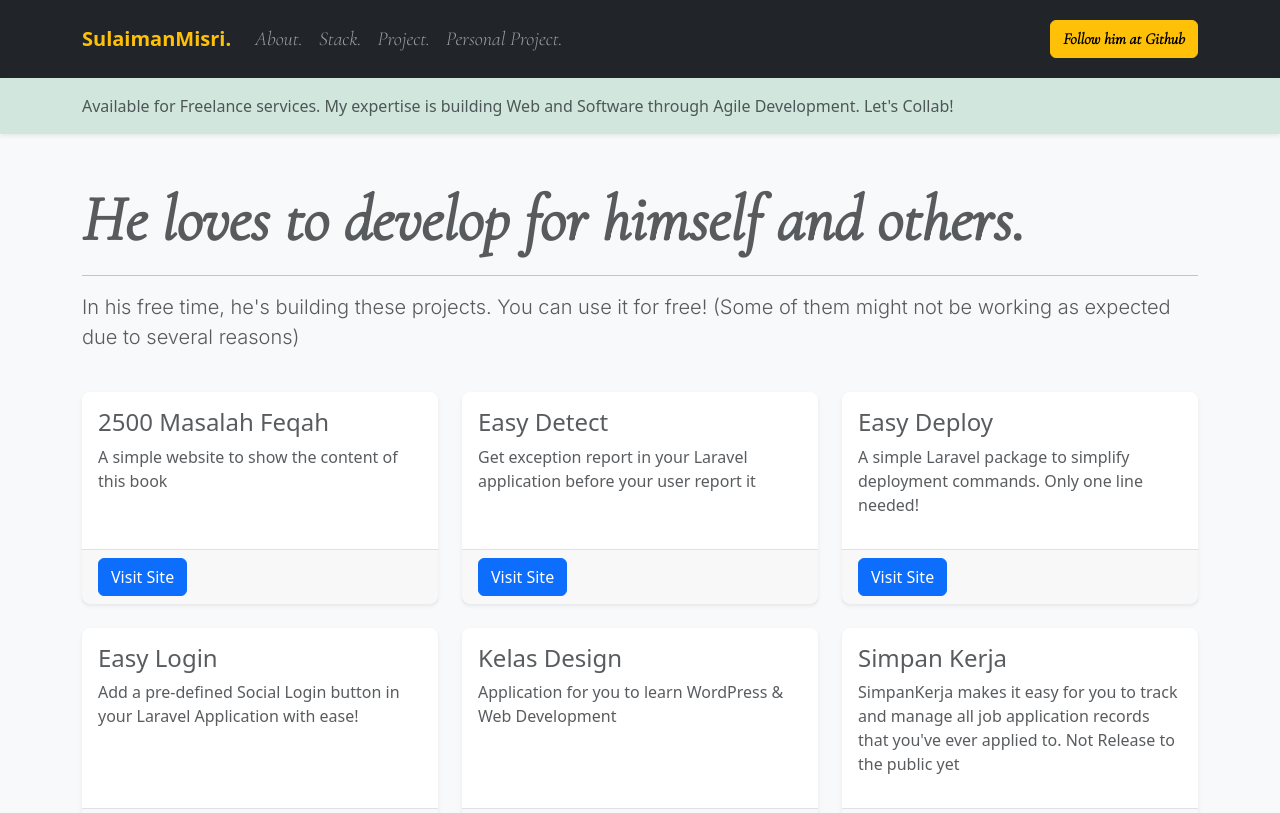
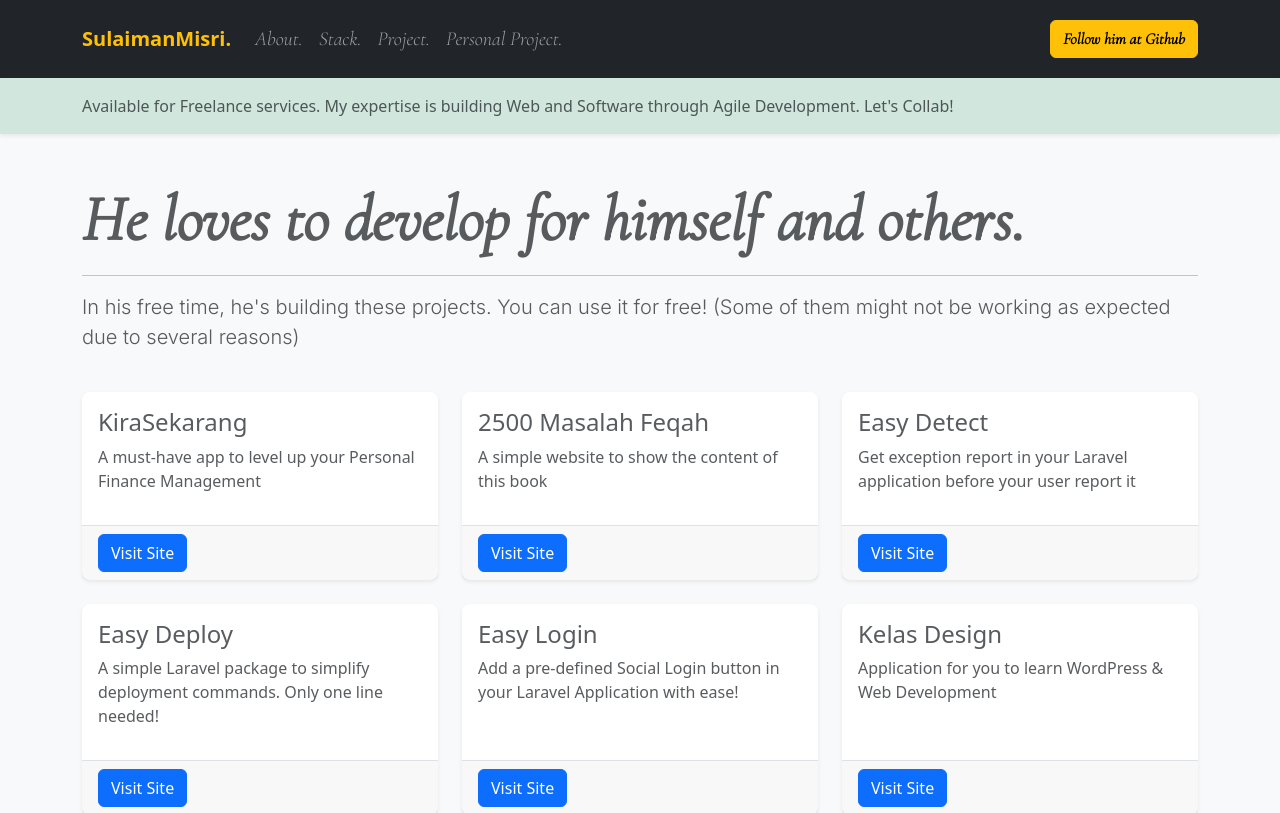
Before and after one commit to msulaimanmisri/sulaiman-profile, a Vue app: page /personal-project in a window 1280 px wide. Shown: the top 813 px of the page. Built offline with nearby package versions, Linux system fonts and the light colour scheme.

Commit message:
Update personal-project.vue

```diff
--- a/src/views/personal-project.vue
+++ b/src/views/personal-project.vue
@@ -16,6 +16,13 @@ import Card from "../components/Card.vue";
       </p>
 
       <div class="row">
+         <div id="kirasekarang" class="col-md-4 mt-4">
+          <Card
+            project-title="KiraSekarang"
+            project-description="A must-have app to level up your Personal Finance Management"
+            project-url="https://kirasekarang.com" />
+        </div>
+
         <div id="2500-fiqh" class="col-md-4 mt-4">
           <Card
             project-title="2500 Masalah Feqah"
```
